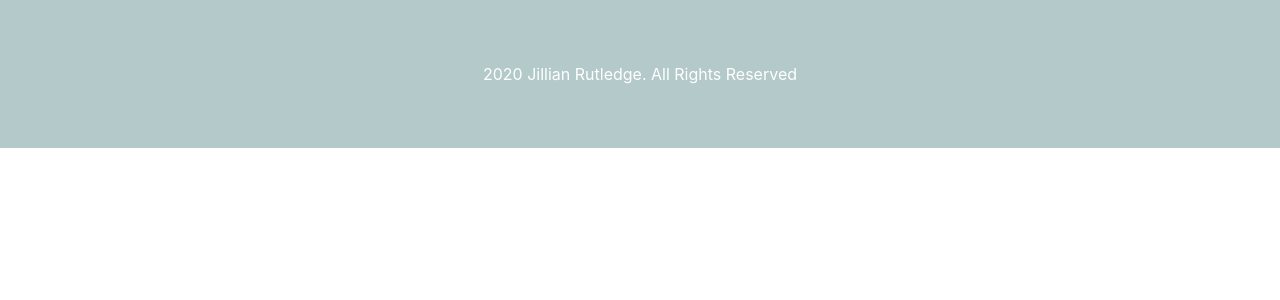
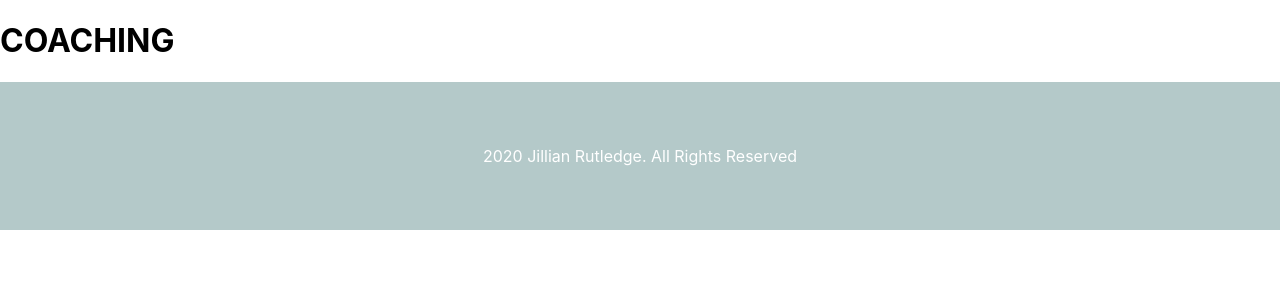
Before and after one commit to sfia-o/jillian-rutledge, a React (Create React App) app in the folder frontend/: page /coaching in a window 1280 px wide. Shown: the top 300 px of the page. Built offline with nearby package versions, Linux system fonts and the light colour scheme.

Commit message:
Add title

```diff
--- a/frontend/src/routes/Coaching.js
+++ b/frontend/src/routes/Coaching.js
@@ -1,12 +1,11 @@
 import React from "react";
-import { Link } from "react-router-dom"
 
-function Home() {
+function Coaching() {
   return (
     <div>
-
+      <h1>COACHING</h1>
     </div>
   );
 }
 
-export default Home;
+export default Coaching;
```
